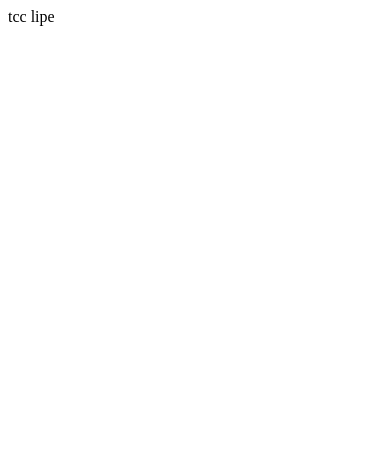
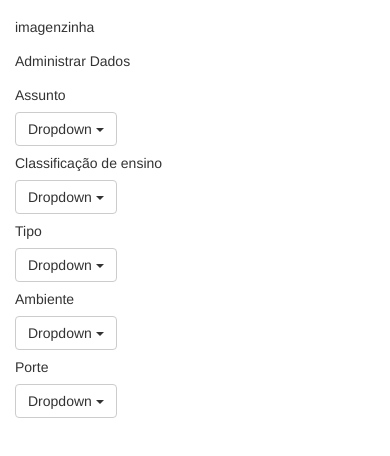
Before and after one commit to wesleyyw8/tcc-do-lipe, a website: page ui/views/index.html in a window 390 px wide. Drawn offline with nearby package versions, Linux system fonts and the light colour scheme.

Commit message:
node instalado, index pronta

```diff
--- a/app.js
+++ b/app.js
@@ -3,6 +3,7 @@ var app = express();
 var mysql = require("mysql");
 var portNumber = 3001;
 
+app.use(express.static(__dirname + '/ui/views'));
 app.use(express.static(__dirname + '/ui'));
 
 var pool  =    mysql.createPool({
--- /dev/null
+++ b/ui/style/main.css
@@ -0,0 +1,8 @@
+.tcc{
+  margin-top: 10px;
+}
+
+.tcc .col{
+  height: 34px;
+  line-height: 34px;
+}
--- a/ui/views/index.html
+++ b/ui/views/index.html
@@ -1,9 +1,119 @@
 <html>
 <head>
-  <meta charset="utf-8">
+  <meta charset="UTF-8">
   <title>tcc lipe</title>
+  <link rel="stylesheet" href="bower_components/bootstrap/dist/css/bootstrap.css">
+  <link rel="stylesheet" type="text/css" href="../style/main.css">
 </head>
 <body>
-  tcc lipe
+  <div class="tcc">
+    <div class="container">
+      <div class="row">
+        <div class="col-sm-6 col">
+          imagenzinha
+        </div>
+        <div class="col-sm-5 col text-left">
+          Administrar Dados
+        </div>
+      </div>
+      <div class="row">
+        <div class="col-sm-2 col-sm-offset-4 col">
+          Assunto
+        </div>
+        <div class="col-sm-5 col">
+          <div class="dropdown">
+            <button class="btn btn-default dropdown-toggle" type="button" id="dropdownMenu1" data-toggle="dropdown" aria-haspopup="true" aria-expanded="true">
+              Dropdown
+              <span class="caret"></span>
+            </button>
+            <ul class="dropdown-menu" aria-labelledby="dropdownMenu1">
+              <li><a href="#">Action</a></li>
+              <li><a href="#">Another action</a></li>
+              <li><a href="#">Something else here</a></li>
+            </ul>
+          </div>
+        </div>
+      </div>
+
+      <div class="row">
+        <div class="col-sm-2 col-sm-offset-4 col">
+          Classificação de ensino
+        </div>
+        <div class="col-sm-5 col">
+          <div class="dropdown">
+            <button class="btn btn-default dropdown-toggle" type="button" id="dropdownMenu2" data-toggle="dropdown" aria-haspopup="true" aria-expanded="true">
+              Dropdown
+              <span class="caret"></span>
+            </button>
+            <ul class="dropdown-menu" aria-labelledby="dropdownMenu2">
+              <li><a href="#">Action</a></li>
+              <li><a href="#">Another action</a></li>
+              <li><a href="#">Something else here</a></li>
+            </ul>
+          </div>
+        </div>
+      </div>
+
+      <div class="row">
+        <div class="col-sm-2 col-sm-offset-4 col">
+          Tipo
+        </div>
+        <div class="col-sm-5 col">
+          <div class="dropdown">
+            <button class="btn btn-default dropdown-toggle" type="button" id="dropdownMenu3" data-toggle="dropdown" aria-haspopup="true" aria-expanded="true">
+              Dropdown
+              <span class="caret"></span>
+            </button>
+            <ul class="dropdown-menu" aria-labelledby="dropdownMenu3">
+              <li><a href="#">Action</a></li>
+              <li><a href="#">Another action</a></li>
+              <li><a href="#">Something else here</a></li>
+            </ul>
+          </div>
+        </div>
+      </div>
+
+      <div class="row">
+        <div class="col-sm-2 col-sm-offset-4 col">
+          Ambiente
+        </div>
+        <div class="col-sm-5 col">
+          <div class="dropdown">
+            <button class="btn btn-default dropdown-toggle" type="button" id="dropdownMenu4" data-toggle="dropdown" aria-haspopup="true" aria-expanded="true">
+              Dropdown
+              <span class="caret"></span>
+            </button>
+            <ul class="dropdown-menu" aria-labelledby="dropdownMenu4">
+              <li><a href="#">Action</a></li>
+              <li><a href="#">Another action</a></li>
+              <li><a href="#">Something else here</a></li>
+            </ul>
+          </div>
+        </div>
+      </div>
+
+      <div class="row">
+        <div class="col-sm-2 col-sm-offset-4 col">
+          Porte
+        </div>
+        <div class="col-sm-5 col">
+          <div class="dropdown">
+            <button class="btn btn-default dropdown-toggle" type="button" id="dropdownMenu5" data-toggle="dropdown" aria-haspopup="true" aria-expanded="true">
+              Dropdown
+              <span class="caret"></span>
+            </button>
+            <ul class="dropdown-menu" aria-labelledby="dropdownMenu5">
+              <li><a href="#">Action</a></li>
+              <li><a href="#">Another action</a></li>
+              <li><a href="#">Something else here</a></li>
+            </ul>
+          </div>
+        </div>
+      </div>
+
+    </div>
+  </div>
+  <script src="bower_components/jquery/dist/jquery.js"></script>
+  <script src="bower_components/bootstrap/dist/js/bootstrap.min.js"></script>
 </body>
 </html>
```
Also changed, not shown: ui/views/bower.json (added, +21 -0 lines), 1 other file.
